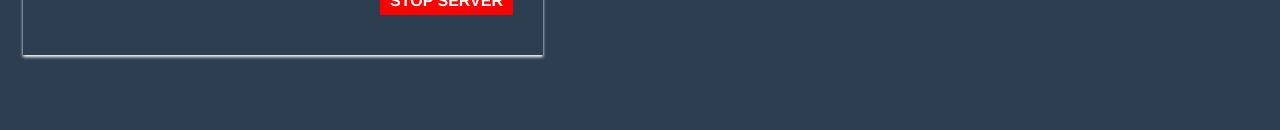
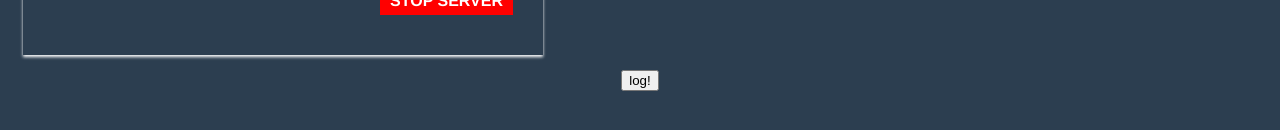
Before and after one commit to Ubunfu/mc-console, a Vue app: page / in a window 1280 px wide. Shown: the part 336-466 px from the top of the page. Built offline with nearby package versions, Linux system fonts and the light colour scheme.

Commit message:
logging and removing unused methods

```diff
--- a/src/components/Dashboard.vue
+++ b/src/components/Dashboard.vue
@@ -51,7 +51,7 @@ export default {
                 this.gotServers = true;
                 const respJson = await resp.json();
                 // eslint-disable-next-line
-                console.log('resp: ' + respJson)
+                console.log('resp: ' + JSON.stringify(respJson))
                 return respJson.instanceList;
             }
         },
--- a/src/components/Home.vue
+++ b/src/components/Home.vue
@@ -7,6 +7,7 @@
         </div>
     </a>
     <ServerCard v-bind:key="server.instanceId" v-for="server in serverList" :server="server"/>
+    <button @click="log">log!</button>
   </div>
 </template>
 
@@ -29,6 +30,13 @@ export default {
               }
             ]
         };
+    },
+    methods: {
+      log: function () {
+        // eslint-disable-next-line
+        console.log('serverlist: ' + JSON.stringify(this.serverList))
+        console.log('info: ' + JSON.stringify(this.serverList[0].instanceId))
+      }
     }
 }
 </script>
--- a/src/components/ServerCard.vue
+++ b/src/components/ServerCard.vue
@@ -23,7 +23,7 @@
             </li>
           </ul>
       </div>
-      <div class="server-card-actions" @click="sayHello">
+      <div class="server-card-actions">
           <div class="stop-botton">STOP SERVER</div>
       </div>
   </div>
```
